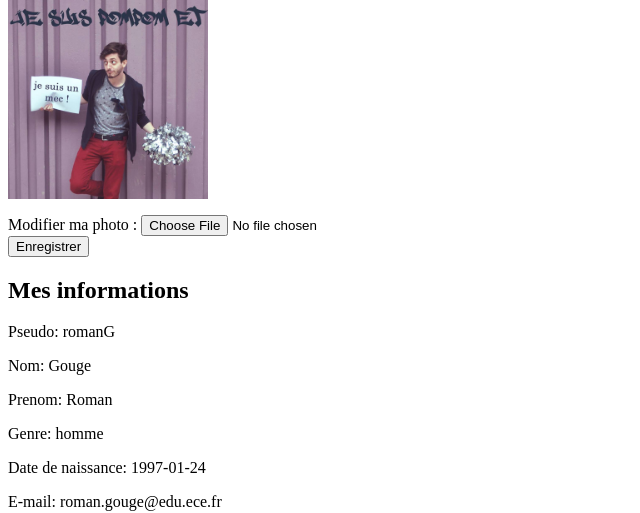
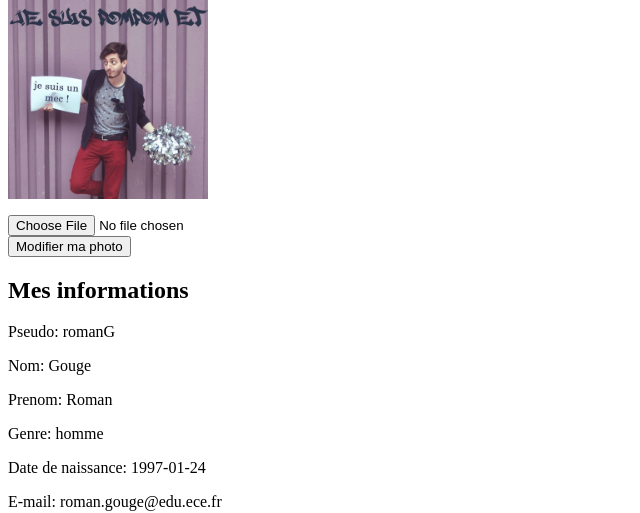
Before and after one commit to camillenavarro/ProjetPiscine, a PHP site: page /gestion_profil.php in a window 1280 px wide. Shown: the part 151-664 px from the top of the page, without its empty margins (0-640 px from the left). Run offline with PHP 8.4, Linux system fonts and the light colour scheme; data comes from the database, SQL or seed files in the repository.

Commit message:
Update gestion_profil.php

```diff
--- a/gestion_profil.php
+++ b/gestion_profil.php
@@ -207,11 +207,11 @@
                 <div id="photo_profil">
                     <img src="image/<?php echo $photo_profil; ?>" alt="Photo de profil de <?php echo $prenom; ?> <?php echo $nom; ?>" height="200" width="200">
                     <p>
-			<form enctype="multipart/form-data" action="modifier_photo_profil.php" method="post">
+			<form enctype="multipart/form-data" action="modifier_photo.php" method="post">
 				<input type="hidden" name="MAX_FILE_SIZE" value="50000">
-				Modifier ma photo : <input type="file" name="uploadFile">
-				<br><input type="submit" name=sub value="Enregistrer">
-			</form>
+				<input type="file" name="uploadFile">
+				<br><input type="submit" name="type" value="Modifier ma photo">
+			</form></p>
                 </div>
 
                 <!-- Informations -->
@@ -302,12 +302,12 @@
                 <div id="photo_fond">
                     <h2>Image de fond</h2>
                     <img src="image/<?php echo $photo_fond; ?>" alt="Fond d'écran de mon profil" height="400" width="500">
-
-			<form enctype="multipart/form-data" action="modifier_photo_fond.php" method="post">
+                    <p>
+			<form enctype="multipart/form-data" action="modifier_photo.php" method="post">
 				<input type="hidden" name="MAX_FILE_SIZE" value="50000">
-				Modifier ma photo de fond : <input type="file" name="uploadFile">
-				<br><input type="submit" name=sub value="Enregistrer">
-			</form>
+				<input type="file" name="uploadFile">
+				<br><input type="submit" name="type" value="Modifier mon fond">
+			</form></p>
                 </div>
 
                 <!-- Boutons de modification pour les administrateurs -->
```
